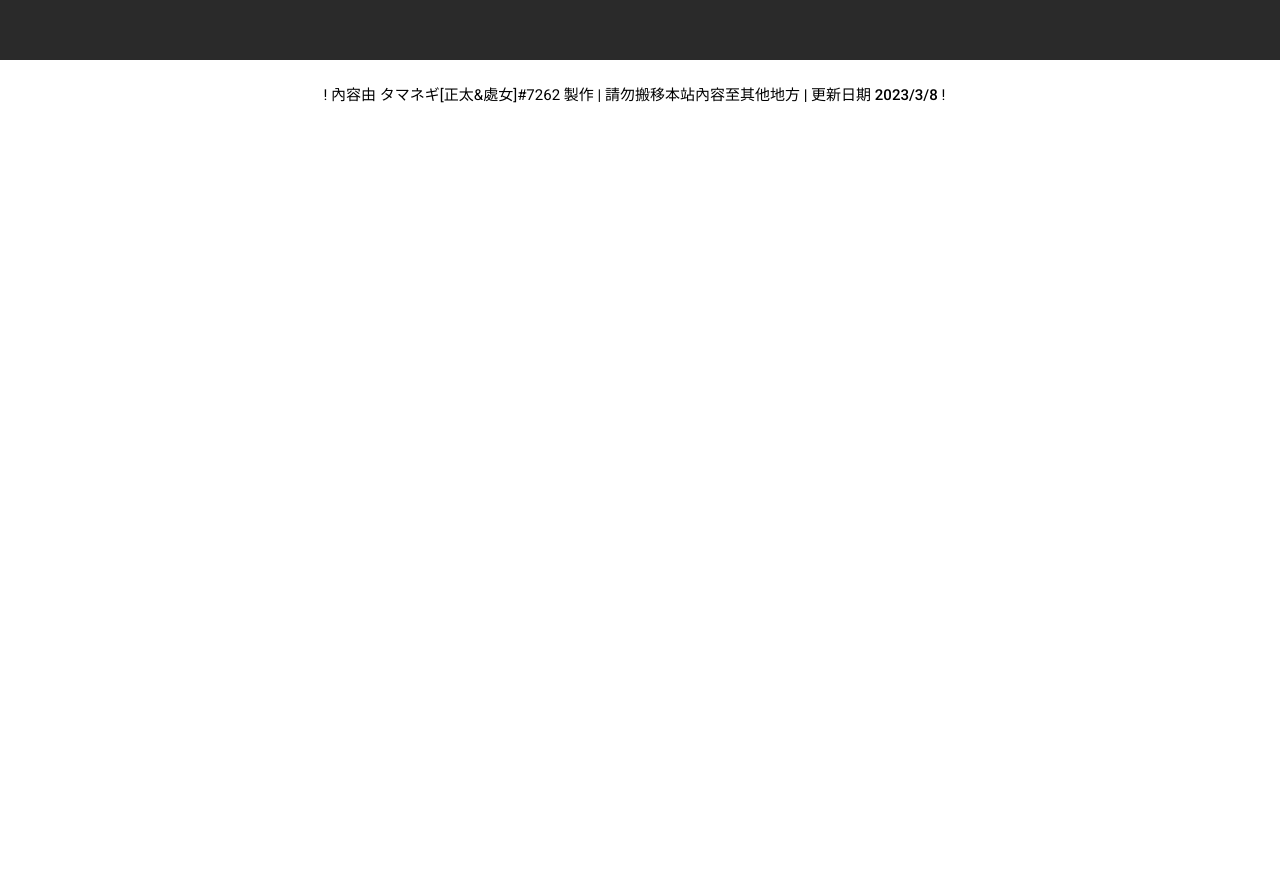
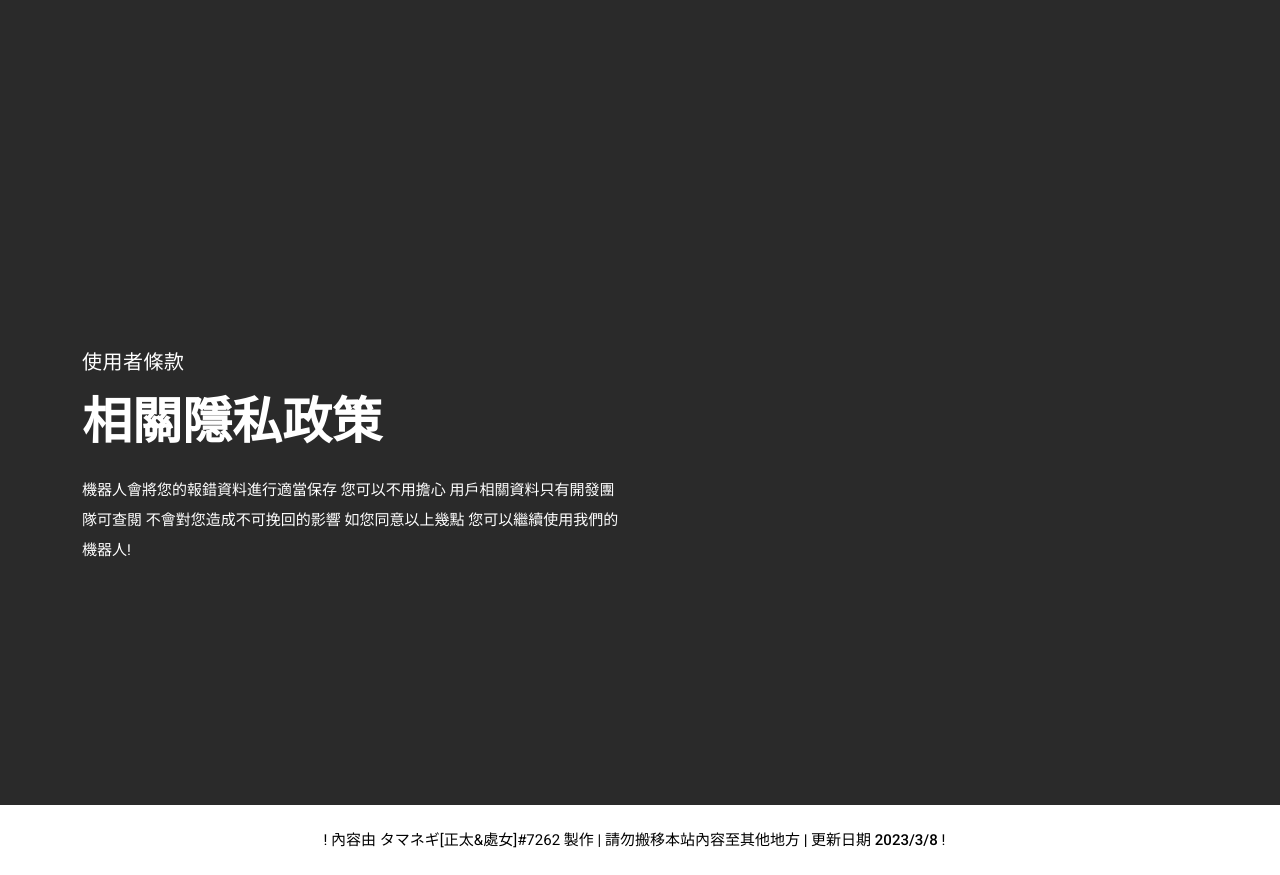
Before and after one commit to OnionKen1021/task-manager-lite.github.io, a plain HTML site: page details.html in a window 1280 px wide. Shown: the part 807-1682 px from the top of the page. Before the commit the page ends 937 px from the top, so only its background shows below. Drawn offline with nearby package versions, Linux system fonts and the light colour scheme.

Commit message:
Update details.html

```diff
--- a/details.html
+++ b/details.html
@@ -103,6 +103,20 @@ https://templatemo.com/tm-577-liberty-market
       </div>
     </div>
   </div>
+  <div class="main-banner">
+    <div class="container">
+      <div class="row">
+        <div class="col-lg-6 align-self-center">
+          <div class="header-text">
+            <h6>使用者條款</h6>
+            <h2>相關隱私政策</h2>
+            <p>機器人會將您的報錯資料進行適當保存 您可以不用擔心 用戶相關資料只有開發團隊可查閱 不會對您造成不可挽回的影響 如您同意以上幾點 您可以繼續使用我們的機器人!</p>
+            </div>
+          </div>
+        </div>
+      </div>
+    </div>
+  </div>
   <footer>
     <div class="container">
       <div class="row">
```
